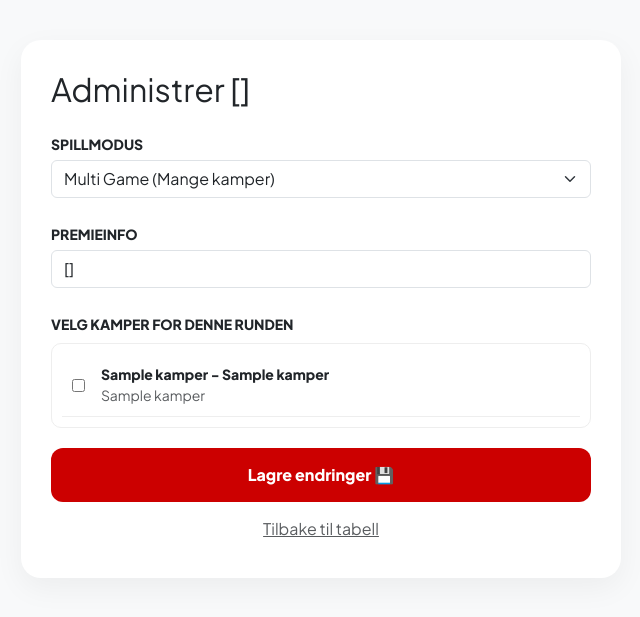
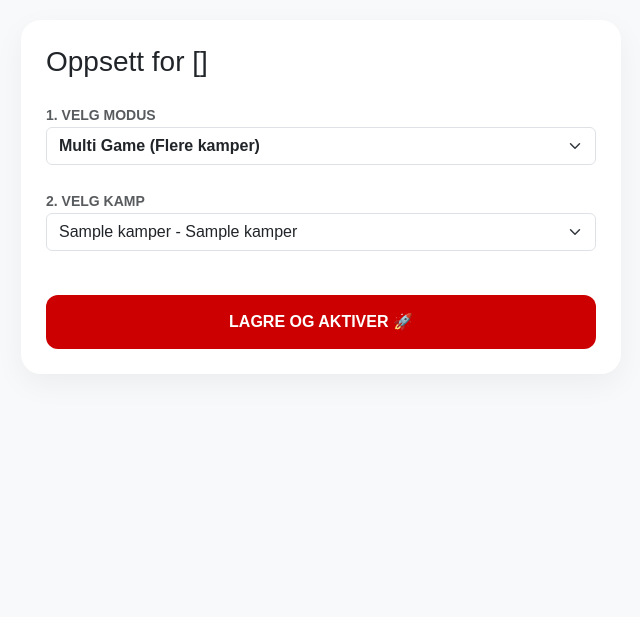
Before and after one commit to claseasybranding-ops/matchday-demo, a Flask app: template templates/group_admin.html in a window 1280 px wide. Shown: the top 617 px of the page, without its empty margins (319-959 px from the left). Run offline with Flask 3, Linux system fonts and the light colour scheme; the template is opened without the code that fills it: most values are stand-ins (such as "Sample title", 1, 10 or a date in 2020).

Commit message:
Update group_admin.html

```diff
--- a/templates/group_admin.html
+++ b/templates/group_admin.html
@@ -3,66 +3,78 @@
 <head>
     <meta charset="UTF-8">
     <meta name="viewport" content="width=device-width, initial-scale=1.0">
-    <title>Admin | {{ group[1] }}</title>
+    <title>Admin | MatchDay</title>
     <link href="https://cdn.jsdelivr.net/npm/bootstrap@5.3.0/dist/css/bootstrap.min.css" rel="stylesheet">
-    <link href="https://fonts.googleapis.com/css2?family=Plus+Jakarta+Sans:wght@400;600;800&display=swap" rel="stylesheet">
     <style>
-        :root { --md-red: #cc0000; --md-dark: #1a1a1a; --md-bg: #f8f9fa; }
-        body { background-color: var(--md-bg); font-family: 'Plus Jakarta Sans', sans-serif; padding: 40px 20px; }
-        .admin-card { background: white; border-radius: 20px; padding: 30px; box-shadow: 0 10px 30px rgba(0,0,0,0.05); max-width: 600px; margin: auto; }
-        .match-row { display: flex; align-items: center; padding: 10px; border-bottom: 1px solid #eee; }
-        .btn-save { background: var(--md-red); color: white; border: none; padding: 15px; border-radius: 12px; font-weight: 800; width: 100%; margin-top: 20px; }
+        body { background: #f8f9fa; font-family: 'Plus Jakarta Sans', sans-serif; padding: 20px; }
+        .admin-card { background: white; border-radius: 20px; padding: 25px; box-shadow: 0 10px 30px rgba(0,0,0,0.05); max-width: 600px; margin: auto; }
+        .smart-btn { background: #f1f1f1; border: none; padding: 10px 15px; border-radius: 10px; font-weight: 700; margin: 5px; font-size: 0.8rem; }
+        .smart-btn:hover { background: #e0e0e0; }
+        .btn-save { background: #cc0000; color: white; border: none; padding: 15px; border-radius: 12px; font-weight: 800; width: 100%; margin-top: 20px; }
     </style>
 </head>
 <body>
     <div class="admin-card">
-        <h2 class="fw-800 mb-4">Administrer {{ group[1] }}</h2>
+        <h3 class="fw-800 mb-4">Oppsett for {{ group[1] }}</h3>
 
         <div class="mb-4">
-            <label class="fw-bold small text-uppercase">Spillmodus</label>
-            <select id="group-mode" class="form-select mt-1">
-                <option value="multi" {% if group[4] == 'multi' %}selected{% endif %}>Multi Game (Mange kamper)</option>
-                <option value="single" {% if group[4] == 'single' %}selected{% endif %}>Single Game (Fokus på én kamp)</option>
+            <label class="fw-bold small text-uppercase text-muted">1. Velg Modus</label>
+            <select id="mode" class="form-select fw-bold">
+                <option value="multi" {% if group[4] == 'multi' %}selected{% endif %}>Multi Game (Flere kamper)</option>
+                <option value="single" {% if group[4] == 'single' %}selected{% endif %}>Single Game (Supporter-modus)</option>
             </select>
         </div>
 
         <div class="mb-4">
-            <label class="fw-bold small text-uppercase">Premieinfo</label>
-            <input type="text" id="prize-info" class="form-control mt-1" value="{{ group[5] or '' }}" placeholder="F.eks: En valgfri pizza">
+            <label class="fw-bold small text-uppercase text-muted">2. Velg kamp</label>
+            <select id="match-select" class="form-select">
+                {% for k in kamper %}
+                <option value="{{ k[0] }}" {% if k[0] in valgte %}selected{% endif %}>{{ k[2] }} - {{ k[3] }}</option>
+                {% endfor %}
+            </select>
         </div>
 
-        <label class="fw-bold small text-uppercase mb-2">Velg kamper for denne runden</label>
-        <div style="max-height: 400px; overflow-y: auto; border: 1px solid #eee; border-radius: 10px; padding: 10px;">
-            {% for k in kamper %}
-            <div class="match-row">
-                <input type="checkbox" class="match-check me-3" value="{{ k[0] }}" {% if k[0] in valgte %}checked{% endif %}>
-                <div class="small">
-                    <strong>{{ k[2] }} - {{ k[3] }}</strong><br>
-                    <span class="text-muted">{{ k[6] }}</span>
+        {% if group[4] == 'single' %}
+        <div class="mb-4 p-3" style="background: #fdfdfd; border: 2px dashed #eee; border-radius: 15px;">
+            <label class="fw-bold small text-uppercase text-muted d-block mb-2">3. Legg til smarte spørsmål</label>
+            <button class="smart-btn" onclick="addQ('Blir det straffespark?')">+ Straffe?</button>
+            <button class="smart-btn" onclick="addQ('Blir det rødt kort?')">+ Rødt kort?</button>
+            <button class="smart-btn" onclick="addQ('Leder hjemmelaget til pause?')">+ Pause-leder?</button>
+
+            <div class="mt-3">
+                <label class="small fw-bold">Scorer spesifikk spiller?</label>
+                <div class="d-flex gap-2">
+                    <select id="player-select" class="form-select form-select-sm">
+                        {% for p in players %}
+                        <option value="Scorer {{ p.name }} ({{ p.team }})?">{{ p.name }} ({{ p.team }})</option>
+                        {% endfor %}
+                    </select>
+                    <button class="btn btn-sm btn-dark fw-bold" onclick="addQ(document.getElementById('player-select').value)">LEGG TIL</button>
                 </div>
             </div>
-            {% endfor %}
         </div>
+        {% endif %}
 
-        <button class="btn-save" onclick="saveSettings()">Lagre endringer 💾</button>
-        <a href="/group/{{ group[2] }}/leaderboard" class="btn btn-link w-100 text-muted mt-2">Tilbake til tabell</a>
+        <button class="btn-save" onclick="saveAll()">LAGRE OG AKTIVER 🚀</button>
     </div>
 
     <script>
-        function saveSettings() {
-            const matches = [];
-            document.querySelectorAll('.match-check:checked').forEach(cb => matches.push(cb.value));
-
+        function saveAll() {
+            const mode = document.getElementById('mode').value;
+            const mid = document.getElementById('match-select').value;
             fetch('/api/update_group_settings', {
                 method: 'POST',
                 headers: {'Content-Type': 'application/json'},
-                body: JSON.stringify({
-                    group_id_str: '{{ group[2] }}',
-                    mode: document.getElementById('group-mode').value,
-                    prize: document.getElementById('prize-info').value,
-                    matches: matches
-                })
-            }).then(() => alert("Lagret!"));
+                body: JSON.stringify({ group_id_str: '{{ group[2] }}', mode: mode, matches: [mid] })
+            }).then(() => window.location.reload());
+        }
+
+        function addQ(text) {
+            fetch('/api/add_smart_question', {
+                method: 'POST',
+                headers: {'Content-Type': 'application/json'},
+                body: JSON.stringify({ group_id_str: '{{ group[2] }}', match_id: document.getElementById('match-select').value, text: text })
+            }).then(() => alert("Spørsmål lagt til!"));
         }
     </script>
 </body>
```
